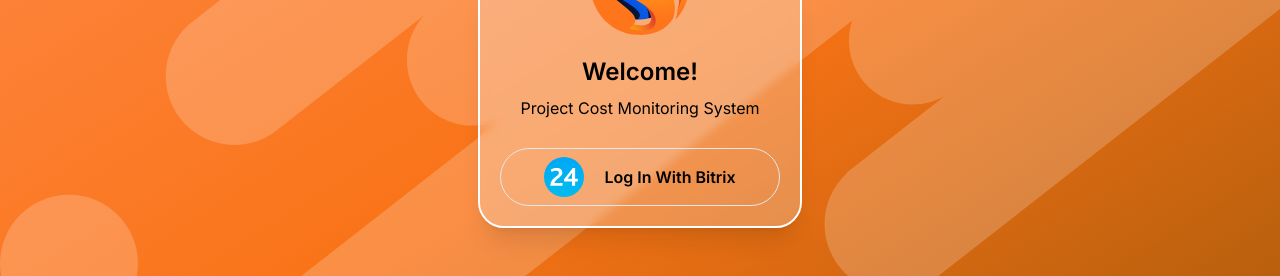
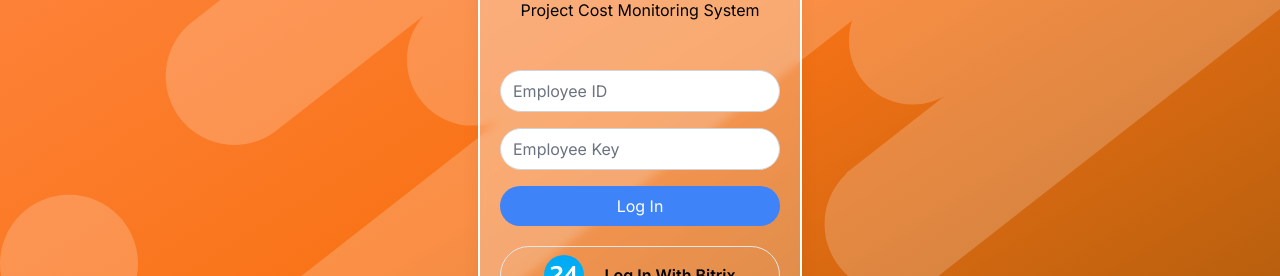
Before and after one commit to roy-sync/project-cost-monitoring, a Next.js app: page /auth/login in a window 1280 px wide. Shown: the part 376-652 px from the top of the page. Built offline with nearby package versions, Linux system fonts and the light colour scheme; no server answers.

Commit message:
fix: updated issues

```diff
--- a/src/app/auth/login/page.tsx
+++ b/src/app/auth/login/page.tsx
@@ -1,18 +1,51 @@
 "use client";
+import { Formik, Form, Field, ErrorMessage, FormikHelpers } from "formik";
+import { signIn } from "next-auth/react";
 import Image from "next/image";
-import { useRouter } from "next/navigation";
+import { useRouter, useSearchParams } from "next/navigation";
+import { useEffect, useState } from "react";
+import * as Yup from "yup";
+interface LoginFormValues {
+  emp_id: string;
+  emp_key: string;
+}
 const LoginPage = () => {
-
   const router = useRouter();
 
-  const handleBitrixSignIn = () => {
+  const validationSchema = Yup.object().shape({
+    emp_id: Yup.string().required("Employee ID is required"),
+    emp_key: Yup.string().required("Employee Key is required"),
+  });
+
+  const handleFormSubmit = async (
+    values: LoginFormValues,
+    { setSubmitting }: FormikHelpers<LoginFormValues>
+  ) => {
+    try {
+      await signIn("credentials", {
+        emp_id: values.emp_id,
+        emp_key: values.emp_key,
+        redirect: true,
+        callbackUrl: "/",
+      });
+    } catch (error) {
+      console.log("Login error:", error);
+    }
+    setSubmitting(false);
+  };
+
+  const handleBitrixSignIn = async() => {
+    // Redirect the user to the Bitrix OAuth login page
     const clientId = "local.674e7e4d5f4a02.57385705"; // Use your actual client ID
     const redirectUri = encodeURIComponent('https://project-cost-monitoring.vercel.app/bitrix/callback');
-    const portalDomain = 'syntactics.bitrix24.com';
+    const portalDomain = 'syntactics.bitrix24.com'; // Replace with the appropriate portal
     const bitrixAuthUrl = `https://oauth.bitrix.info/oauth/authorize/?client_id=${clientId}&redirect_uri=${redirectUri}&response_type=code&domain=${portalDomain}`;
-    router.push(bitrixAuthUrl);
+    // Redirect user to Bitrix login page
+    // window.location.href = bitrixAuthUrl;
+    router.push("https://syntactics.bitrix24.com/oauth/authorize/?client_id=local.674e7e4d5f4a02.57385705&current_fieldset=SOCSERV");
   };
 
+  // console.log("TCL: LoginPage -> error", error);
 
   return (
     <div className='m-0 overflow-hidden  bg-gray-100 bg-gradient-to-br from-orange-400 via-orange-500  to-yellow-600'>
@@ -44,18 +77,64 @@
                 Project Cost Monitoring System
               </h1>
             </div>
+            <Formik
+              initialValues={{ emp_id: "", emp_key: "" }}
+              validationSchema={validationSchema}
+              onSubmit={handleFormSubmit}
+            >
+              <Form className='my-5'>
+                <div className='mb-4'>
+                  <Field
+                    placeholder='Employee ID'
+                    type='text'
+                    id='emp_id'
+                    name='emp_id'
+                    autoComplete='off'
+                    className='w-full rounded-full border border-gray-300 px-3 py-2 focus:border-blue-500 focus:outline-none'
+                  />
+                  <ErrorMessage
+                    name='emp_id'
+                    component='div'
+                    className='text-red-500'
+                  />
+                </div>
+                <div className='mb-4'>
+                  <Field
+                    placeholder='Employee Key'
+                    type='password'
+                    id='emp_key'
+                    name='emp_key'
+                    autoComplete='new-password'
+                    className='w-full rounded-full border border-gray-300 px-3 py-2 focus:border-blue-500 focus:outline-none'
+                  />
+                  <ErrorMessage
+                    name='emp_key'
+                    component='div'
+                    className='text-red-500'
+                  />
+                </div>
+                <div className="flex flex-col space-y-5">
+                  <button
+                    type='submit'
+                    className='w-full rounded-full bg-blue-500 px-4 py-2 text-white hover:bg-blue-600'
+                  >
+                    Log In
+                  </button>
 
+                </div>
+              </Form>
+
+            </Formik>
             <button
                 className='flex flex-row justify-center items-center space-x-5 w-full rounded-full py-2 border font-semibold'
                 onClick={()=>handleBitrixSignIn()}
               >
                 <img src="/images/bitrix-logo.svg" alt="" />
                 <p>Log In With Bitrix</p>
-            </button>
+              </button>
           </div>
         </div>
       </div>
-
     </div>
   );
 };
```
